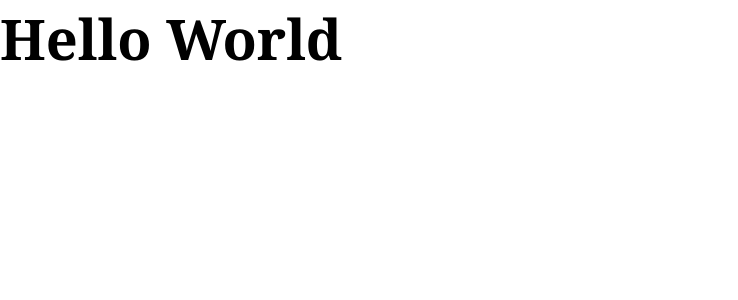
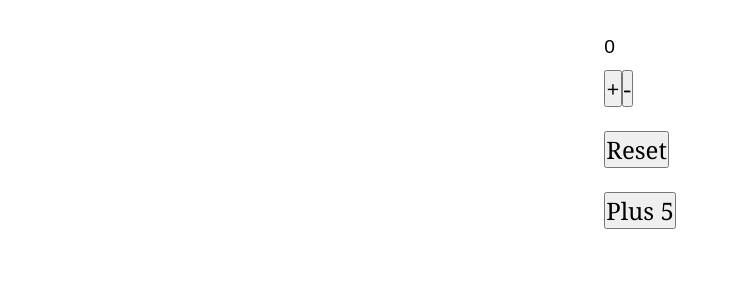
Before and after one commit to RadiRS/react-redux-toolkit-ts, a React (Create React App) app: page / in a window 1280 px wide. Shown: the top 300 px of the page, without its empty margins (0-738 px from the left). Built offline with nearby package versions, Linux system fonts and the light colour scheme.

Commit message:
Created basic redux toolkit

```diff
--- a/package.json
+++ b/package.json
@@ -3,6 +3,7 @@
   "version": "0.1.0",
   "private": true,
   "dependencies": {
+    "@reduxjs/toolkit": "^1.8.5",
     "@testing-library/jest-dom": "^5.16.5",
     "@testing-library/react": "^13.4.0",
     "@testing-library/user-event": "^13.5.0",
@@ -12,6 +13,7 @@
     "@types/react-dom": "^18.0.6",
     "react": "^18.2.0",
     "react-dom": "^18.2.0",
+    "react-redux": "^8.0.2",
     "react-scripts": "5.0.1",
     "typescript": "^4.8.2",
     "web-vitals": "^2.1.4"
--- a/src/App.tsx
+++ b/src/App.tsx
@@ -1,9 +1,10 @@
 import React from "react";
+import Counter from "./features/counter/counter.component";
 
 function App() {
   return (
     <div className="App">
-      <h1>Hello World</h1>
+      <Counter />
     </div>
   );
 }
--- /dev/null
+++ b/src/app/hooks.ts
@@ -0,0 +1,7 @@
+import { useDispatch, useSelector } from "react-redux";
+import type { TypedUseSelectorHook } from "react-redux";
+import type { RootState, AppDispatch } from "./store";
+
+// Use throughout your app instead of plain `useDispatch` and `useSelector`
+export const useAppDispatch: () => AppDispatch = useDispatch;
+export const useAppSelector: TypedUseSelectorHook<RootState> = useSelector;
--- /dev/null
+++ b/src/app/store.ts
@@ -0,0 +1,13 @@
+import { configureStore } from "@reduxjs/toolkit";
+
+import counterReducer from "../features/counter/conterSlice";
+
+export const store = configureStore({
+  reducer: {
+    counter: counterReducer,
+  },
+});
+
+export type RootState = ReturnType<typeof store.getState>;
+
+export type AppDispatch = typeof store.dispatch;
--- /dev/null
+++ b/src/features/counter/conterSlice.ts
@@ -0,0 +1,34 @@
+import { createSlice } from "@reduxjs/toolkit";
+import type { PayloadAction } from "@reduxjs/toolkit";
+
+interface CounterState {
+  count: number;
+}
+
+const initialState: CounterState = {
+  count: 0,
+};
+
+export const counterSlice = createSlice({
+  name: "counter",
+  initialState,
+  reducers: {
+    increment: (state) => {
+      state.count += 1;
+    },
+    decrement: (state) => {
+      state.count -= 1;
+    },
+    reset: (state) => {
+      state.count = 0;
+    },
+    incrementByAmount: (state, action: PayloadAction<number>) => {
+      state.count += action.payload;
+    },
+  },
+});
+
+export const { increment, decrement, reset, incrementByAmount } =
+  counterSlice.actions;
+
+export default counterSlice.reducer;
--- /dev/null
+++ b/src/features/counter/counter.component.tsx
@@ -0,0 +1,26 @@
+import React from "react";
+import { useAppDispatch, useAppSelector } from "../../app/hooks";
+import { increment, decrement, reset, incrementByAmount } from "./conterSlice";
+
+type Props = {};
+
+const Counter = (props: Props) => {
+  const dispatch = useAppDispatch();
+  const count = useAppSelector((state) => state.counter.count);
+
+  return (
+    <section>
+      <p>{count}</p>
+      <div>
+        <button onClick={() => dispatch(increment())}>+</button>
+
+        <button onClick={() => dispatch(decrement())}>-</button>
+        <br />
+        <button onClick={() => dispatch(reset())}>Reset</button>
+        <br />
+        <button onClick={() => dispatch(incrementByAmount(5))}>Plus 5</button>
+      </div>
+    </section>
+  );
+};
+export default Counter;
--- a/src/index.css
+++ b/src/index.css
@@ -8,6 +8,11 @@ html {
   font-family: Cambria, Cochin, Georgia, Times, "Times New Roman", serif;
   background-color: white;
   color: #000;
+}
+
+.App {
+  justify-content: center;
+  display: grid;
 }
 
 body {
--- a/src/index.tsx
+++ b/src/index.tsx
@@ -2,13 +2,18 @@ import React from "react";
 import ReactDOM from "react-dom/client";
 import "./index.css";
 import App from "./App";
+import { Provider } from "react-redux";
+
+import { store } from "./app/store";
 
 const root = ReactDOM.createRoot(
   document.getElementById("root") as HTMLElement
 );
 root.render(
   <React.StrictMode>
-    <App />
+    <Provider store={store}>
+      <App />
+    </Provider>
   </React.StrictMode>
 );
 
```
Also changed, not shown: 1 other file (tests, documents, lock files or other folders).
